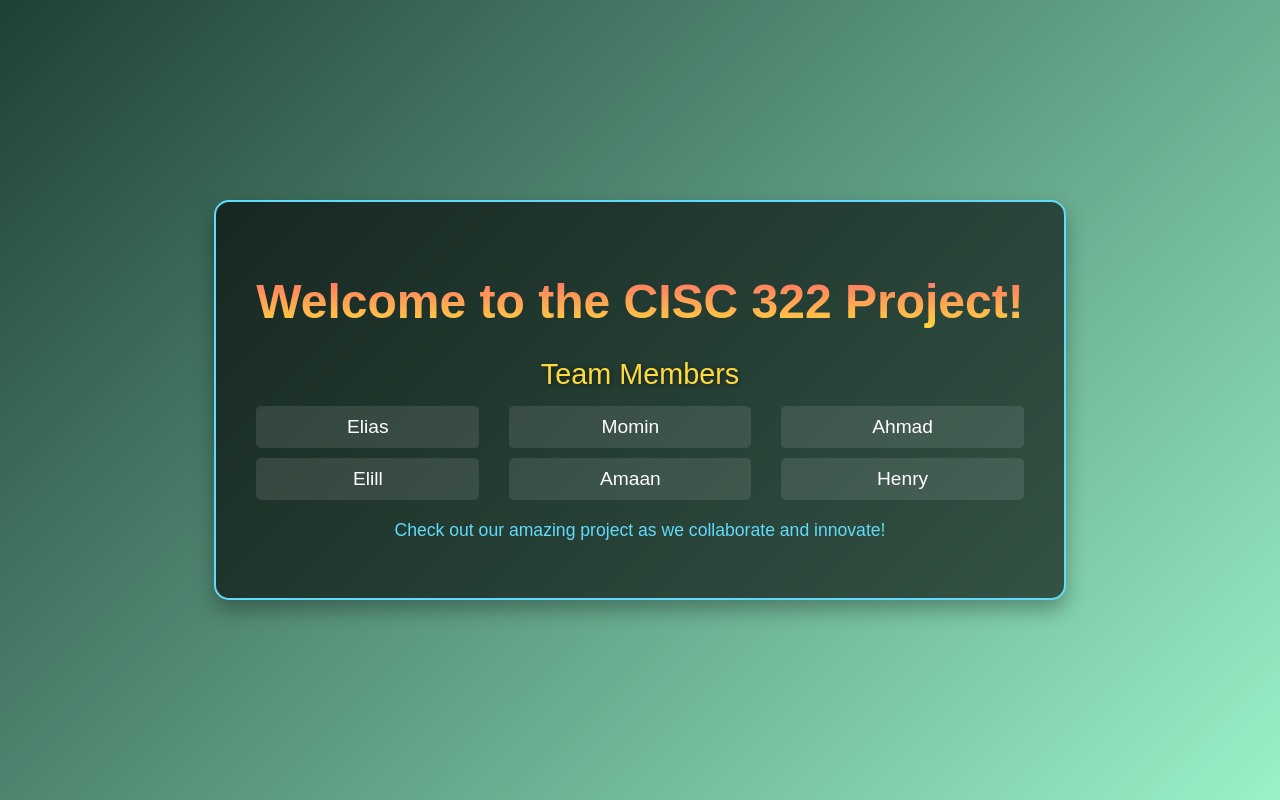
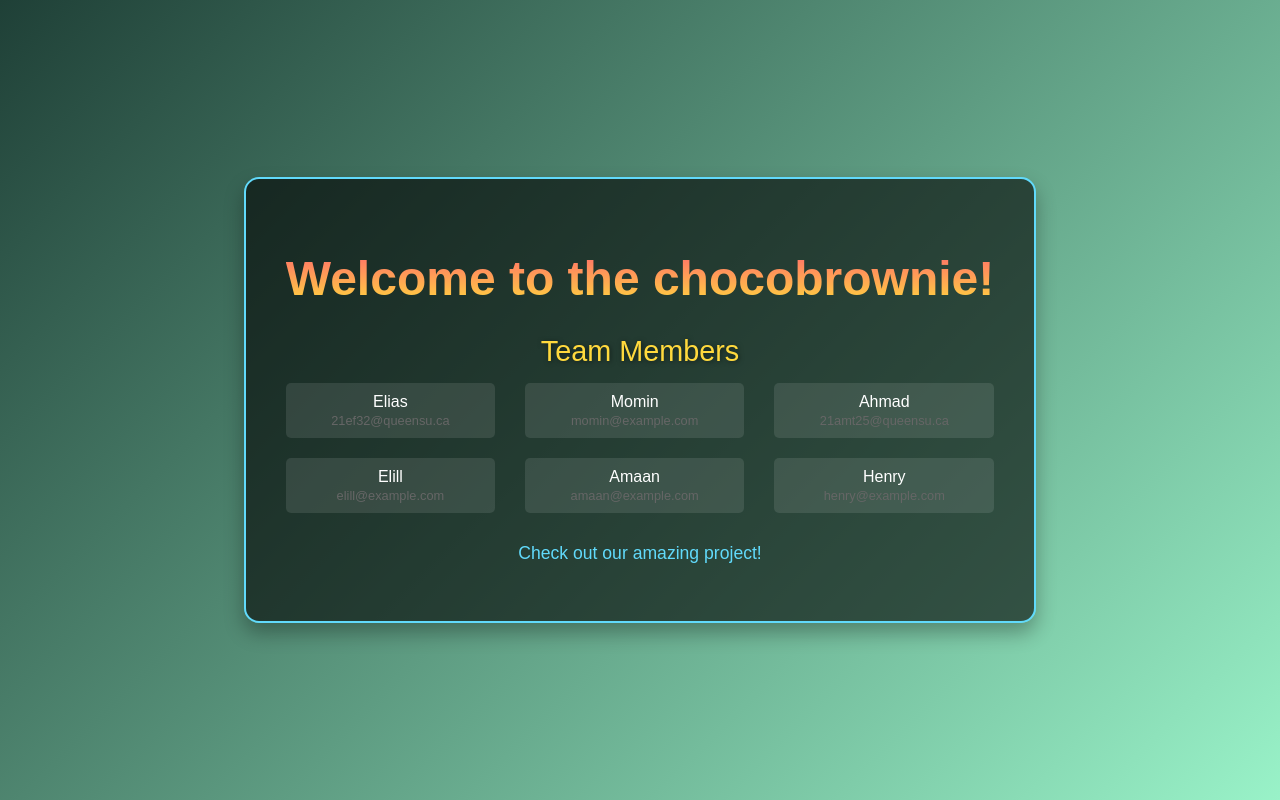
Before and after one commit to Elias-f44/chocobrownie, a React (Create React App) app in the folder cbrown/: page / in a window 1280 px wide. Built offline with nearby package versions, Linux system fonts and the light colour scheme.

Commit message:
Added everyones emails

```diff
--- a/cbrown/src/App.css
+++ b/cbrown/src/App.css
@@ -32,6 +32,30 @@
   -webkit-background-clip: text;
   -webkit-text-fill-color: transparent;
 }
+
+.team-list {
+  list-style-type: none;
+  padding: 0;
+}
+
+.team-list li {
+  margin-bottom: 10px; /* Adds space between each team member */
+}
+
+.team-list a {
+  display: block; /* Ensures the name and email are vertically aligned */
+  font-size: 1rem; /* Regular size for the name */
+  text-decoration: none;
+  color: #000; /* Change color as needed */
+}
+
+.email {
+  font-size: 0.8rem; /* Smaller text for the email */
+  color: #666; /* Lighter color for distinction */
+  display: block; /* Ensures the email appears on its own line */
+  margin-top: 2px; /* Small gap between the name and the email */
+}
+
 
 .subtitle {
   font-size: 1.8rem;
--- a/cbrown/src/App.js
+++ b/cbrown/src/App.js
@@ -5,66 +5,90 @@ function App() {
   return (
     <div className="App">
       <header className="App-header">
-        <h1 className="title">Welcome to the CISC 322 Project!</h1>
+        <h1 className="title">Welcome to the chocobrownie!</h1>
         <p className="subtitle">Team Members</p>
         <ul className="team-list">
-          <li>
+          <li className="team-member">
+            <div className="member-box">
               <a
                 href="https://www.linkedin.com/in/elias-frigui-680b51263/"
                 target="_blank"
                 rel="noopener noreferrer"
+                className="member-name"
               >
                 Elias
               </a>
+              <span className="email">21ef32@queensu.ca</span>
+            </div>
           </li>
-          <li>
+          <li className="team-member">
+            <div className="member-box">
               <a
                 href="https://www.linkedin.com/in/momin-alvi/"
                 target="_blank"
                 rel="noopener noreferrer"
+                className="member-name"
               >
                 Momin
               </a>
+              <span className="email">momin@example.com</span>
+            </div>
           </li>
-          <li>
+          <li className="team-member">
+            <div className="member-box">
               <a
                 href="https://www.linkedin.com/in/ahmadtahir04/"
                 target="_blank"
                 rel="noopener noreferrer"
+                className="member-name"
               >
                 Ahmad
               </a>
+              <span className="email">21amt25@queensu.ca</span>
+            </div>
           </li>
-          <li>
+          <li className="team-member">
+            <div className="member-box">
               <a
                 href="https://www.linkedin.com/in/elill-mathivannan/"
                 target="_blank"
                 rel="noopener noreferrer"
+                className="member-name"
               >
                 Elill
               </a>
+              <span className="email">elill@example.com</span>
+            </div>
           </li>
-          <li>
+          <li className="team-member">
+            <div className="member-box">
               <a
                 href="https://www.linkedin.com/in/amaan-javed/"
                 target="_blank"
                 rel="noopener noreferrer"
+                className="member-name"
               >
                 Amaan
               </a>
+              <span className="email">amaan@example.com</span>
+            </div>
           </li>
-          <li>
+          <li className="team-member">
+            <div className="member-box">
               <a
                 href="https://www.linkedin.com/in/henry-xiu/"
                 target="_blank"
                 rel="noopener noreferrer"
+                className="member-name"
               >
                 Henry
               </a>
+              <span className="email">henry@example.com</span>
+            </div>
           </li>
         </ul>
         <p className="description">
-          Check out our amazing project as we collaborate and innovate!
+          Check out our amazing project!
         </p>
       </header>
     </div>
```
Lines whose indentation alone changed are shown as unchanged.
